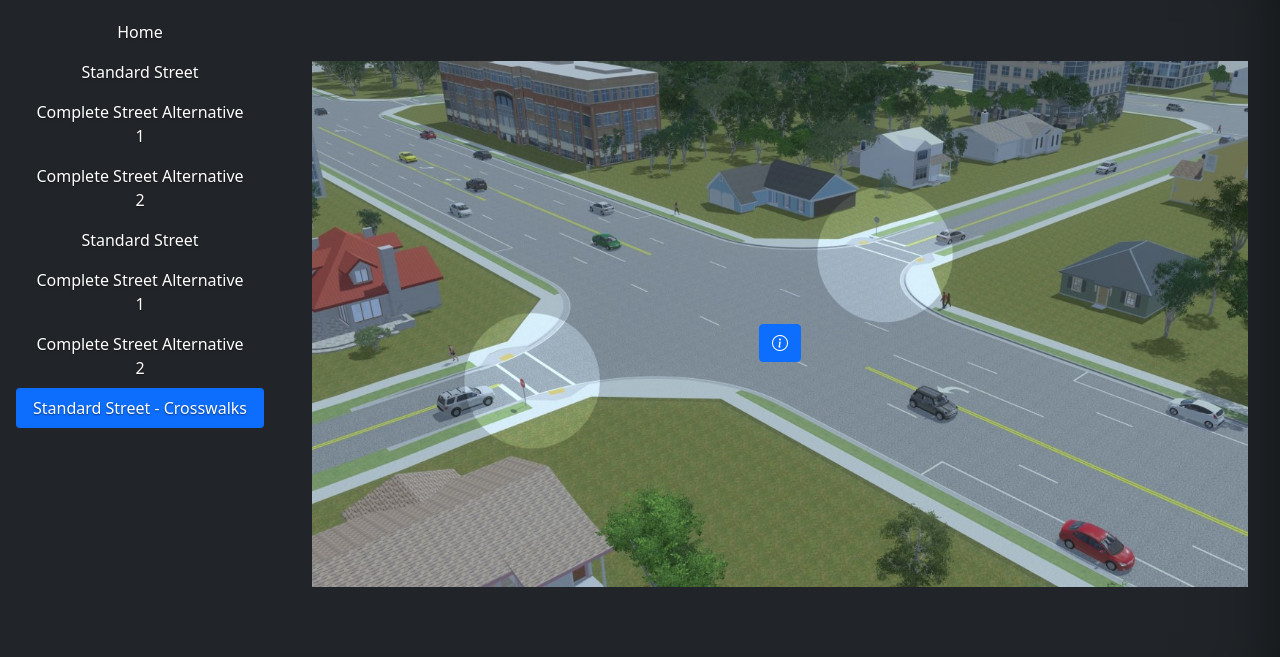
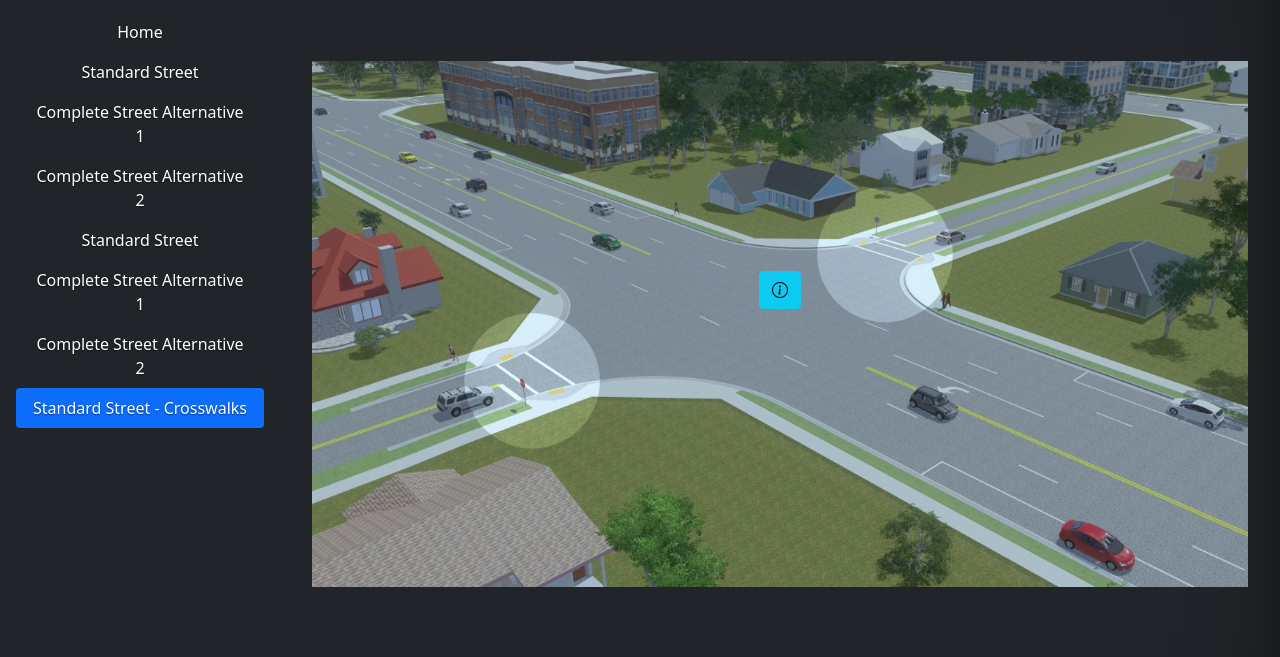
Before and after one commit to benjiyamin/Storyboard, a plain HTML site: page slide19.html in a window 1280 px wide. Shown: the part 73-730 px from the top of the page. Drawn offline with nearby package versions, Linux system fonts and the light colour scheme.

Commit message:
Adjusted popover button

```diff
--- a/slide19.html
+++ b/slide19.html
@@ -41,7 +41,7 @@
       content: ' ';
       display: block;
       /* adjust 'height' to position overlay content vertically */
-      height: 50%;
+      height: 40%;
     }
 
     .bd-placeholder-img {
@@ -155,7 +155,7 @@
       <div class="img-wrapper">
         <img src="images/Picture19.jpg" class="img-fluid" alt="Responsive image">
         <div class="img-overlay">
-          <button type="button" class="btn btn-primary" data-bs-toggle="popover" data-bs-content="At Grade Crosswalks"><i class="bi bi-info-circle"></i></button>
+          <button type="button" class="btn btn-info" data-bs-toggle="popover" data-bs-content="At Grade Crosswalks"><i class="bi bi-info-circle"></i></button>
         </div>
       </div>
 
```
